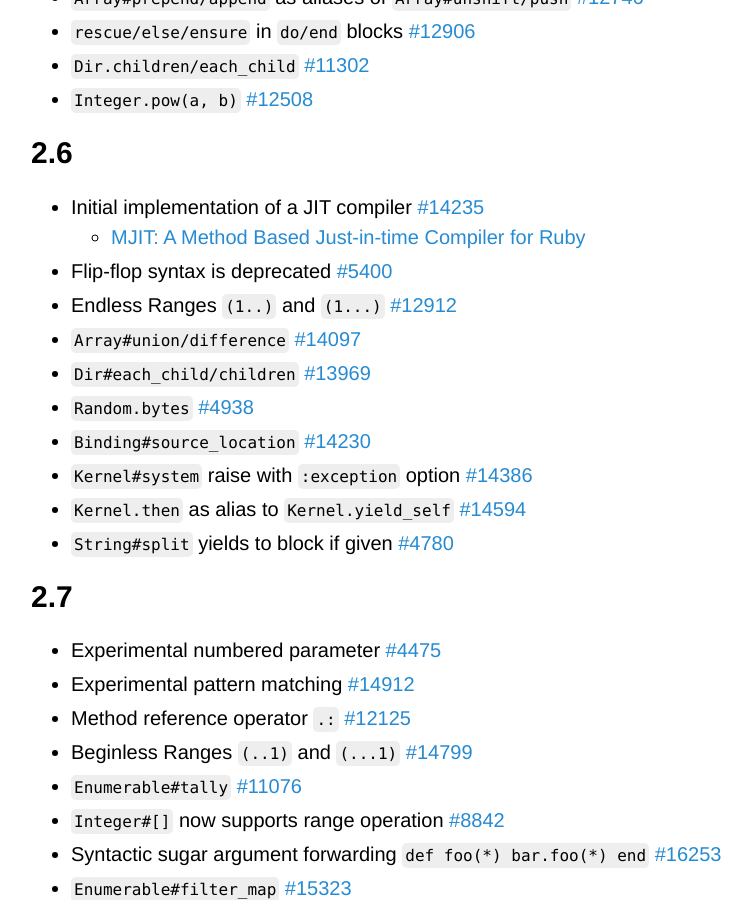
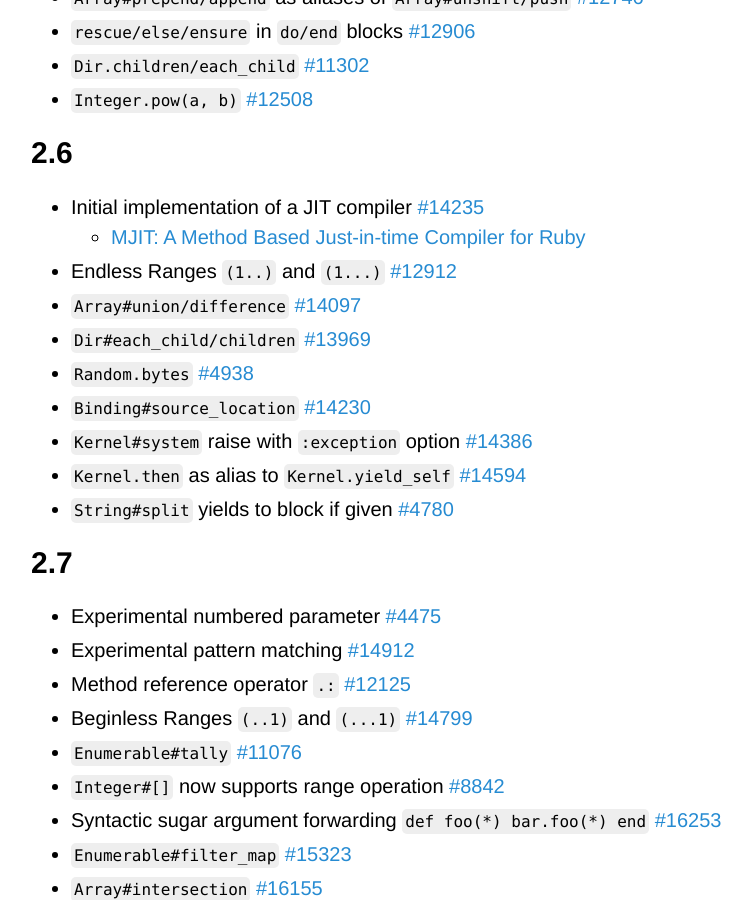
Before and after one commit to Maumagnaguagno/maumagnaguagno.github.io, a Jekyll site: the page built from ruby-versions.md, in a window 1280 px wide and 900 px high, scrolled down 2986 px. Shown: the whole window, without its empty margins (229-981 px from the left). Built offline with Jekyll 4.4.1, drawn with Linux system fonts in a browser that asks for light colours; our own code applies the rules of GitHub Pages for plain Markdown files.

Commit message:
Remove flip-flop note in Ruby Versions 2.6, readded in 2.7

```diff
--- a/ruby-versions.md
+++ b/ruby-versions.md
@@ -94,7 +94,6 @@ This is a reminder of how Ruby evolved through time.
 ## 2.6
 - Initial implementation of a JIT compiler [#14235]({{ issue }}14235)
   - [MJIT: A Method Based Just-in-time Compiler for Ruby](https://blog.heroku.com/ruby-mjit)
-- Flip-flop syntax is deprecated [#5400]({{ issue }}5400)
 - Endless Ranges ``(1..)`` and ``(1...)`` [#12912]({{ issue }}12912)
 - ``Array#union/difference`` [#14097]({{ issue }}14097)
 - ``Dir#each_child/children`` [#13969]({{ issue }}13969)
```
